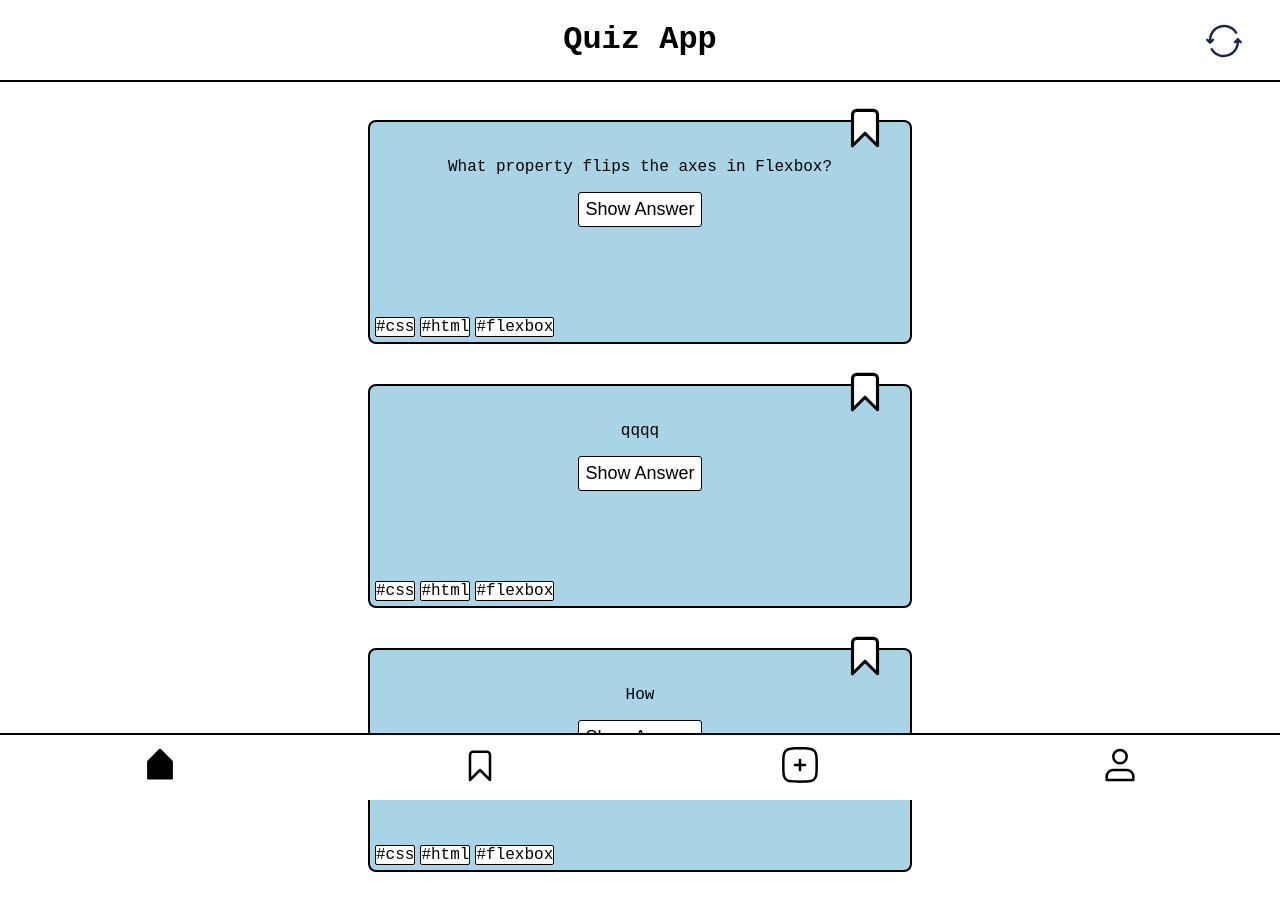
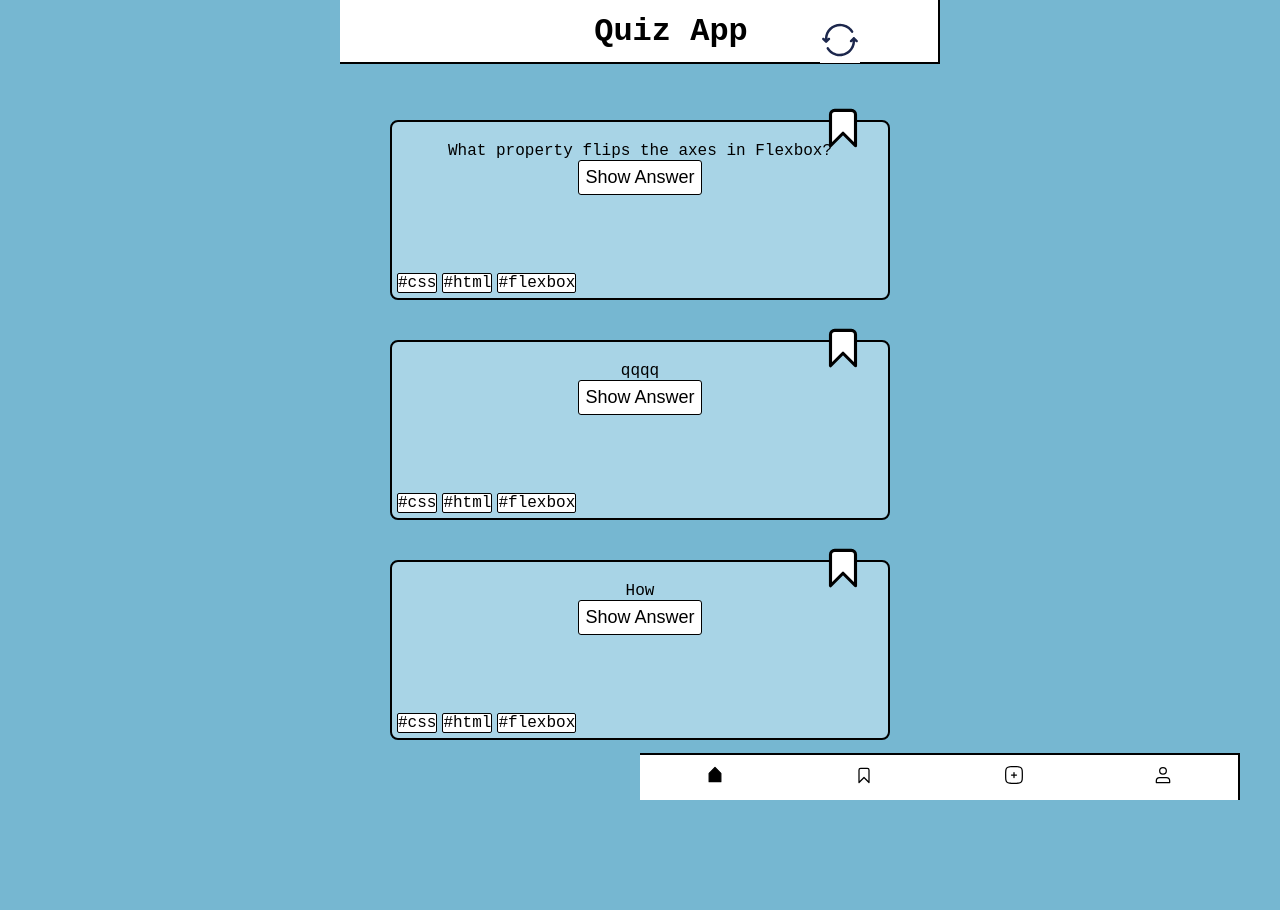
Before and after one commit to avoesen/Recap-Project-1, a plain HTML site: page index.html in a window 1280 px wide. Drawn offline with Linux system fonts and the light colour scheme.

Commit message:
fixed css

```diff
--- a/components/button.css
+++ b/components/button.css
@@ -1,9 +1,22 @@
-.refresh-button {
+@media screen and (min-width: 1200px) {
+    .refresh-button {
     background-color: white;
     border: none;
+    margin-right: 3rem;
+    /* position: absolute;
+    right: 30px;
+    top: 20px; */
+    }
+}
+@media screen and (min-width: 600px) {
+    .refresh-button {
+    background-color: white;
+    border: none;
+    margin-right: 3rem;
     position: absolute;
     right: 30px;
     top: 20px;
+    }
 }
 .refresh-button:hover path {
    fill: var(--var-color-hover);
--- a/components/header.css
+++ b/components/header.css
@@ -1,9 +1,28 @@
-header {
+@media screen and (min-width: 1200px) {
+    header {
+        border-bottom: 2px solid black;
+        position: fixed;
+        top: 0;
+        z-index: 100;
+        background-color: white;
+        display: flex;
+        justify-content: space-between;
+        height: 4rem;
+        align-items: center;
+        }
+    header h1 {
+        flex-grow: 2;
+        margin-left: 4rem;
+    }
+}
+@media screen and (min-width: 600px) {
+    header {
     border-bottom: 2px solid black;
     position: fixed;
     top: 0;
     z-index: 100;
     width: 100%;
-    background-color: white;
     color: black;
+    height: 4rem;
+    }
 }
--- a/components/navigation.css
+++ b/components/navigation.css
@@ -1,18 +1,34 @@
+@media screen and (min-width: 1200px) {
+   footer {
+    flex-basis: 50vw;
+   }
+    .navbar {
+    /* display: flex;
+    justify-content: space-around;
+    align-items: center; */
+    /* margin: 0;
+    background-color: white;
+    position: fixed;
+    bottom: 0; */
+    }
+}
+
+@media screen and (min-width: 600px) {
     .navbar {
         display: flex;
+
         justify-content: space-around;
         align-items: center;
         margin: 0;
-    width: 100%;
         border-top: 2px solid black;
         background-color: white;
         position: fixed;
         bottom: 0;
-    left:0;
     }
     .nav {
         padding: 10px;
         height: 40px;
+    }
 }
 .nav:hover {
     fill: var(--var-color-hover);
--- a/components/question-form.css
+++ b/components/question-form.css
@@ -27,5 +27,4 @@
 .add-question-form input {
   height: 5vw;
   padding-top: 10px;
-  line-height: normal; /*bringt gar nichts*/
 }
--- a/styles.css
+++ b/styles.css
@@ -4,17 +4,44 @@
 @import url(/components/navigation.css);
 @import url(/components/question-form.css);
 
-
 :root {
   --var-color-hover: rgb(168, 212, 230);
   --var-color-background: rgb(168, 212, 230);
-  --var-volor-border: black;
-
+  --var-color-border: black;
+  --var-color-2: rgb(118, 183, 209);
+}
+*,
+*::before,
+*::after {
+  box-sizing: border-box;
+  padding: 0;
+  margin: 0;
 }
 
 body {
   font-family: 'Courier New', Courier, monospace;
   text-align: center;
+
+}
+
+@media screen and (min-width: 1200px) {
+
+  body {
+    display: flex;
+    justify-content: center;
+    flex-direction: column;
+    align-content: center;
+    background-color: var(--var-color-2);
+    /* border: 2px solid var(--var-color-border); */
+    }
+  header, section .question-card, footer .navbar {
+    width: 600px;
+    margin-right:;
+    border-right: 2px solid black;
+  }
+}
+@media screen and (min-width: 600px) {
+  body {
     margin: 0;
     padding-bottom: 70px;
     padding-top: 20px;
@@ -25,7 +52,7 @@ body {
     align-items: center;
     justify-content: center;
     position: relative;
-
+    }
 }
 
 /* add media query dark-mode? */
@@ -126,7 +153,7 @@ li {
   }
 
   input:checked + .slider {
-    background-color:  rgb(94, 119, 129);
+    background-color:  var(--);
   }
 
   input:checked + .slider:before {
```
Also changed, not shown: 1 other file. Lines whose indentation alone changed are shown as unchanged.
